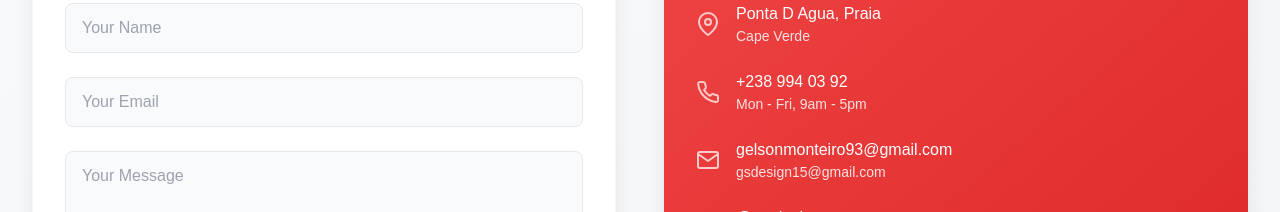
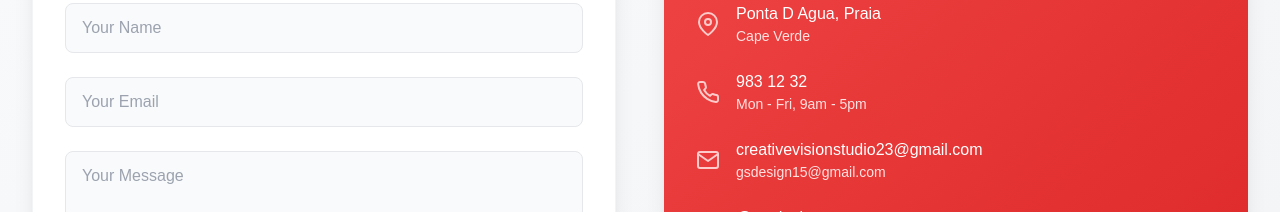
Before and after one commit to asharibshahid/Designer-Portfolio, a Next.js app: page / in a window 1280 px wide. Shown: the part 5524-5736 px from the top of the page. Built offline with nearby package versions, Linux system fonts and the light colour scheme.

Commit message:
Update page.tsx

```diff
--- a/app/contact/page.tsx
+++ b/app/contact/page.tsx
@@ -144,7 +144,7 @@ const ContactPage = () => {
               <div className="flex items-center gap-4">
                 <FiPhone className="w-6 h-6 text-red-200" />
                 <div>
-                  <p className="font-medium">+238 994 03 92</p>
+                  <p className="font-medium">983 12 32</p>
                   <p className="text-sm text-red-100">Mon - Fri, 9am - 5pm</p>
                 </div>
               </div>
@@ -153,7 +153,7 @@ const ContactPage = () => {
               <div className="flex items-center gap-4">
                 <FiMail className="w-6 h-6 text-red-200" />
                 <div>
-                  <p className="font-medium">gelsonmonteiro93@gmail.com</p>
+                  <p className="font-medium">creativevisionstudio23@gmail.com</p>
                   <p className="text-sm text-red-100">
                     gsdesign15@gmail.com
                   </p>
```
